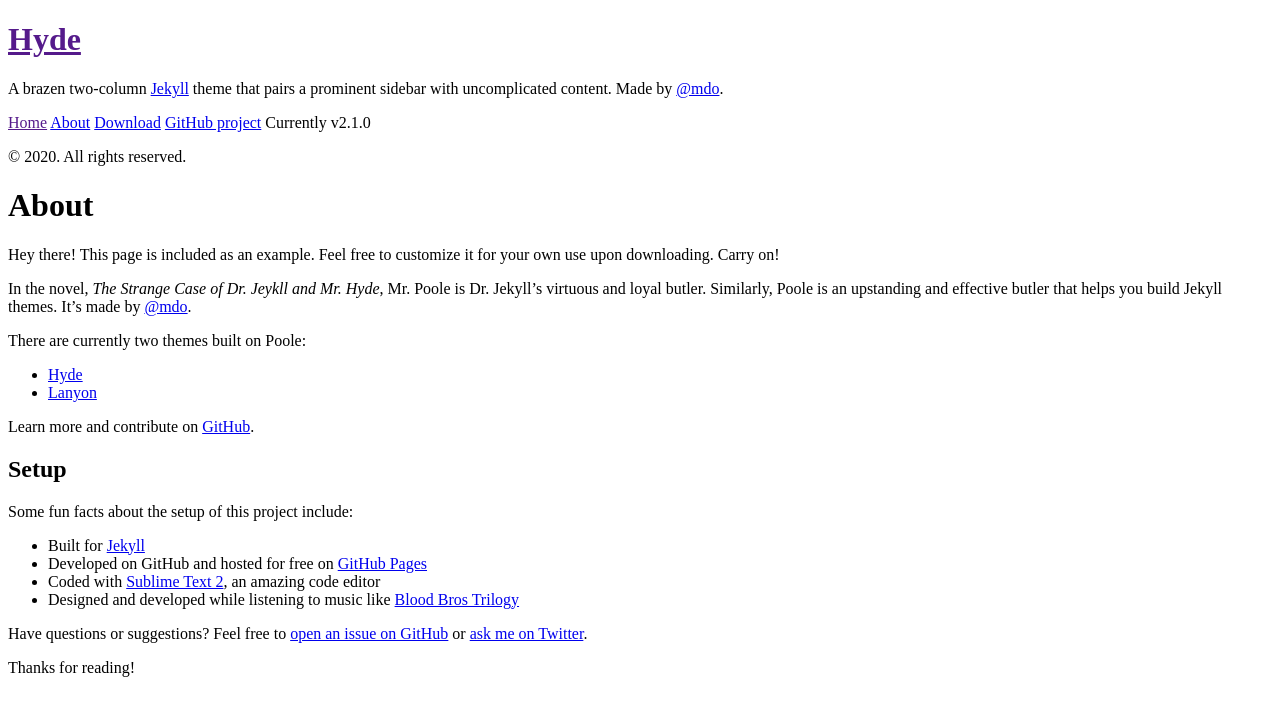
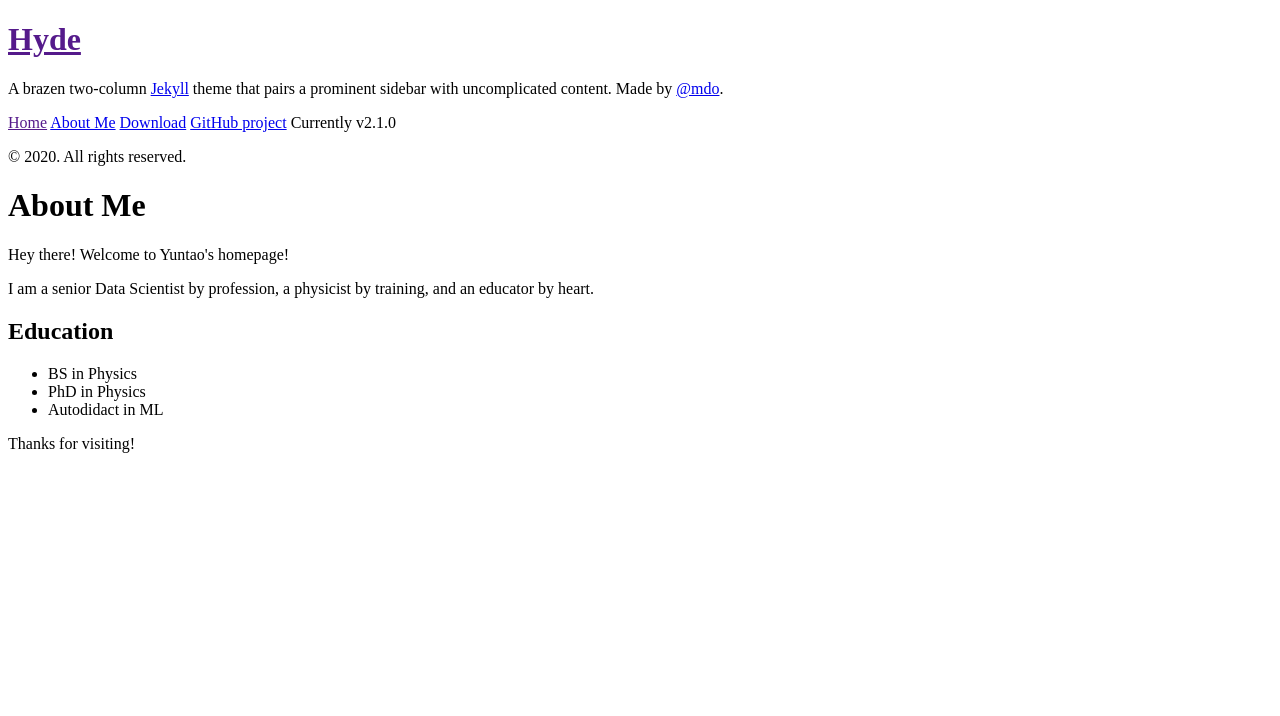
Before and after one commit to PhysCoder/PhysCoder.github.io, a Jekyll site: the page built from about.md, in a window 1280 px wide. Shown: the top 716 px of the page. Built offline with Jekyll 4.4.1, drawn with Linux system fonts in a browser that asks for light colours; Markdown is read by kramdown in place of the engine named in the settings.

Commit message:
remove relative_permlink; update about.md

```diff
--- a/_config.yml
+++ b/_config.yml
@@ -4,7 +4,7 @@
 
 # Permalinks
 permalink:        pretty
-relative_permalinks: true
+# relative_permalinks: true
 
 # Setup
 title:            Hyde
--- a/about.md
+++ b/about.md
@@ -1,30 +1,18 @@
 ---
 layout: page
-title: About
+title: About Me
 ---
 
 <p class="message">
-  Hey there! This page is included as an example. Feel free to customize it for your own use upon downloading. Carry on!
+  Hey there! Welcome to Yuntao's homepage!
 </p>
 
-In the novel, *The Strange Case of Dr. Jeykll and Mr. Hyde*, Mr. Poole is Dr. Jekyll's virtuous and loyal butler. Similarly, Poole is an upstanding and effective butler that helps you build Jekyll themes. It's made by [@mdo](https://twitter.com/mdo).
+I am a senior Data Scientist by profession, a physicist by training, and an educator by heart.
 
-There are currently two themes built on Poole:
+## Education
 
-* [Hyde](http://hyde.getpoole.com)
-* [Lanyon](http://lanyon.getpoole.com)
+* BS in Physics
+* PhD in Physics
+* Autodidact in ML
 
-Learn more and contribute on [GitHub](https://github.com/poole).
-
-## Setup
-
-Some fun facts about the setup of this project include:
-
-* Built for [Jekyll](http://jekyllrb.com)
-* Developed on GitHub and hosted for free on [GitHub Pages](https://pages.github.com)
-* Coded with [Sublime Text 2](http://sublimetext.com), an amazing code editor
-* Designed and developed while listening to music like [Blood Bros Trilogy](https://soundcloud.com/maddecent/sets/blood-bros-series)
-
-Have questions or suggestions? Feel free to [open an issue on GitHub](https://github.com/poole/issues/new) or [ask me on Twitter](https://twitter.com/mdo).
-
-Thanks for reading!
+Thanks for visiting!
```
